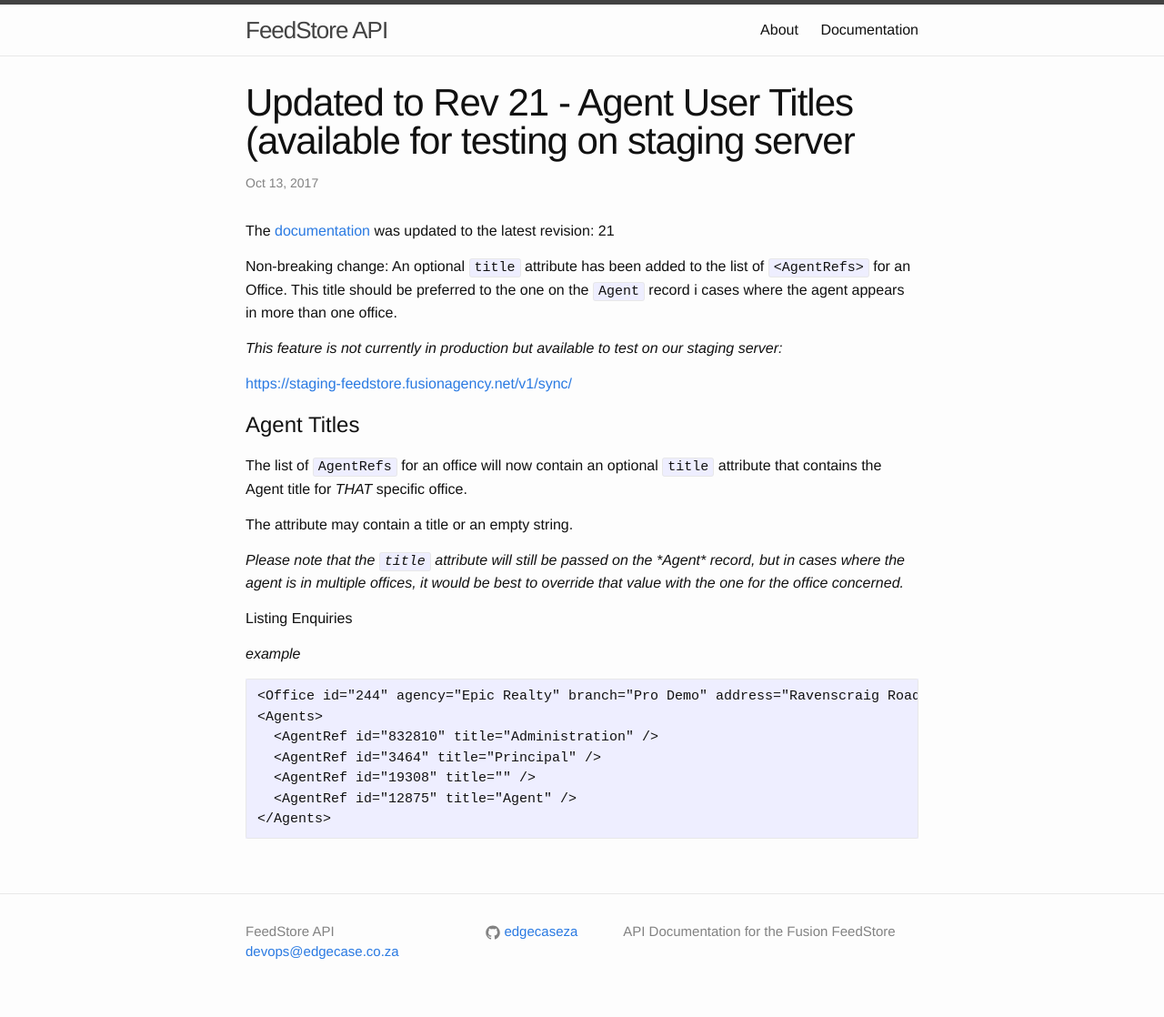
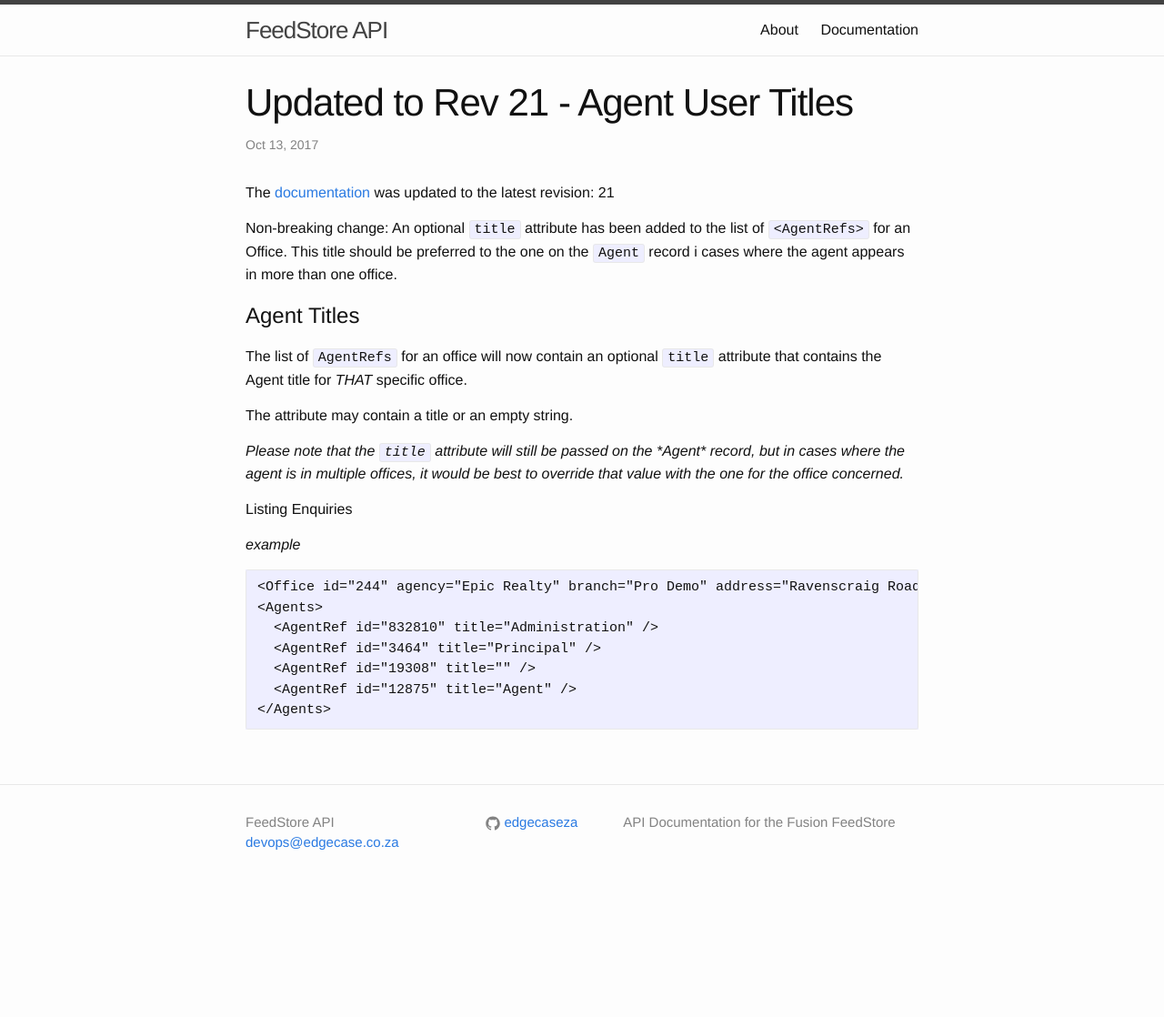
Before and after one commit to EdgeCaseZA/FeedStoreAPI, a Jekyll site: the page built from _posts/2017-10-13-Rev-21-Agent-User-Titles.md, in a window 1280 px wide. Shown: the whole page at 91% size. Built offline with Jekyll 4.4.1, drawn with Linux system fonts in a browser that asks for light colours; after the commit the page ends 998 px from its top, so only the background shows below that.

Commit message:
updated docs with note about fusion ref

```diff
--- a/_posts/2017-10-13-Rev-21-Agent-User-Titles.md
+++ b/_posts/2017-10-13-Rev-21-Agent-User-Titles.md
@@ -1,15 +1,11 @@
 ---
 layout: post
-title:  "Updated to Rev 21 - Agent User Titles (available for testing on staging server"
+title:  "Updated to Rev 21 - Agent User Titles"
 date:   2017-10-13 08:00:00 +0200
 ---
 The [documentation](/FeedStoreAPI/docs) was updated to the latest revision: 21
 
 Non-breaking change: An optional `title` attribute has been added to the list of `<AgentRefs>` for an Office. This title should be preferred to the one on the `Agent` record i cases where the agent appears in more than one office.
-
-_This feature is not currently in production but available to test on our staging server:_
-
-[https://staging-feedstore.fusionagency.net/v1/sync/](https://staging-feedstore.fusionagency.net/v1/sync/)
 
 # Agent Titles
 The list of `AgentRefs` for an office will now contain an optional `title` attribute that contains the Agent title for *THAT* specific office.
```
Also changed, not shown: _posts/2018-08-20-fusion-ref-important-note.md (added, +20 -0 lines), documentation.md (+2 -1 lines).
